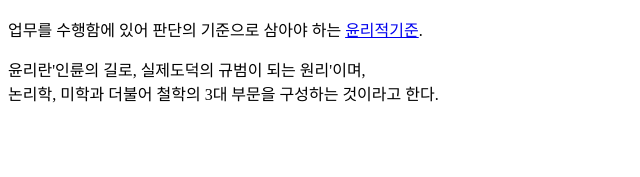
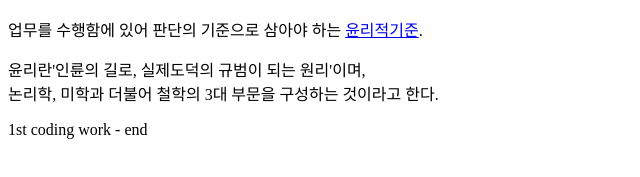
Before and after one commit to yzzang16/my-first-web-site, a plain HTML site: page 3.html in a window 1280 px wide. Shown: the part 475-652 px from the top of the page, without its empty margins (0-640 px from the left). Drawn offline with Linux system fonts and the light colour scheme.

Commit message:
Add files via upload

```diff
--- a/3.html
+++ b/3.html
@@ -23,5 +23,6 @@
     <a href="https://terms.naver.com/entry.naver?docId=2274683&cid=42266&categoryId=51096" target="_blank" title="윤리적쟁점">윤리적기준</a>. </p>
 <p>윤리란'인륜의 길로, 실제도덕의 규범이 되는 원리'이며,<br>
      논리학, 미학과 더불어 철학의 3대 부문을 구성하는 것이라고 한다. </p>
+<p>1st coding work - end</p>
 </body>
 </html>
```
